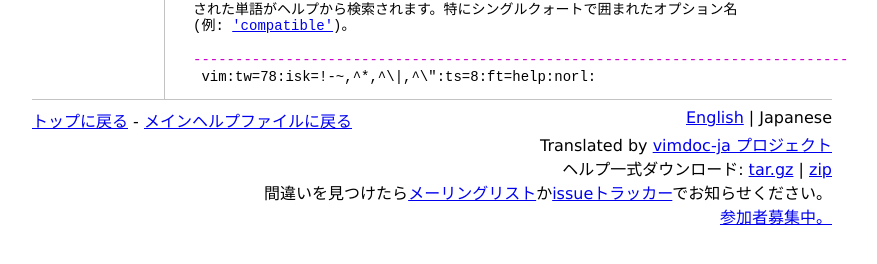
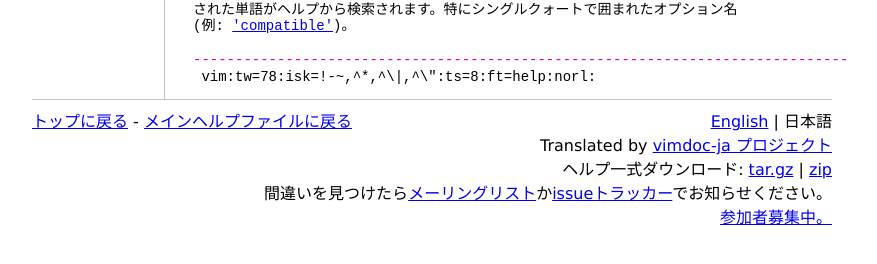
Before and after one commit to vim-jp/vimdoc-ja, a Jekyll site: the page built from index.html, in a window 1280 px wide and 900 px high, scrolled down 3345 px. Shown: the part 632-896 px from the top of the window, without its empty margins (208-1085 px from the left). Built offline with Jekyll 4.4.1, drawn with Linux system fonts in a browser that asks for light colours; nearby versions of some CDN libraries; comment, search, counter and statistics services are not loaded.

```diff
--- a/_layouts/vimdoc.html
+++ b/_layouts/vimdoc.html
@@ -263,7 +263,7 @@
 <a href="#top">トップに戻る</a> - <a href="index.html">メインヘルプファイルに戻る</a>
 <span class="EnglishJapaneseLink">
   <a href="http://vim-jp.org/vimdoc-en{{ page.url }}">English</a>
-  | <span class="CurrentLanguage">Japanese</span>
+  | <span class="CurrentLanguage">日本語</span>
 </span>
 <br />
 <div style="text-align:right;">
```
